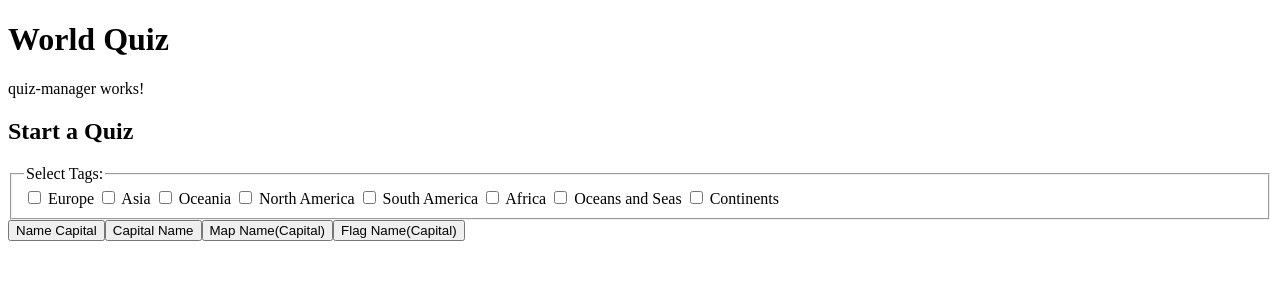
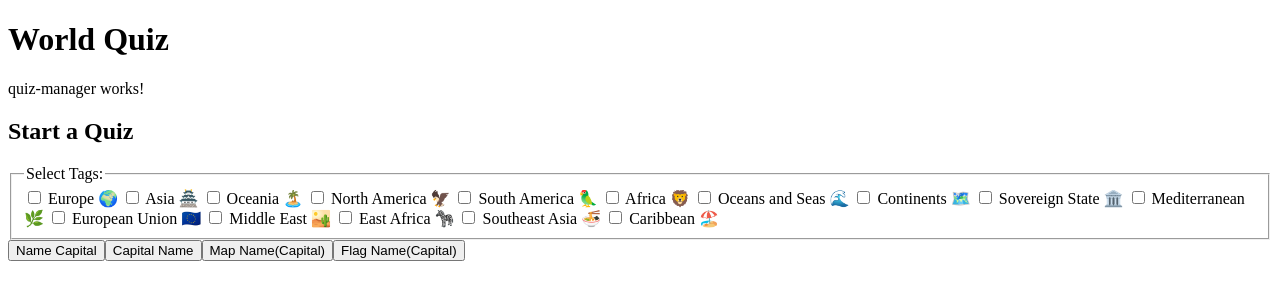
Before and after one commit to Joel-Mueller/world-quiz, an Angular app in the folder client/: page / in a window 1280 px wide. Shown: the top 300 px of the page. Built offline with nearby package versions, Linux system fonts and the light colour scheme.

Commit message:
Add emojis to the tag names and add all tags

```diff
--- /dev/null
+++ b/client/src/app/entities/Category.ts
@@ -0,0 +1,7 @@
+export enum Category {
+  NAME,
+  CAPITAL,
+  FLAG,
+  MAP,
+  NAME_AND_CAPITAL
+}
--- /dev/null
+++ b/client/src/app/entities/Tag.ts
@@ -0,0 +1,51 @@
+export enum Tag {
+  EUROPE,
+  ASIA,
+  OCEANIA,
+  NORTH_AMERICA,
+  SOUTH_AMERICA,
+  AFRICA,
+  OCEANS_AND_SEAS,
+  CONTINENTS,
+  SOVEREIGN_STATE,
+  MEDITERRANEAN,
+  EUROPEAN_UNION,
+  MIDDLE_EAST,
+  EAST_AFRICA,
+  SOUTHEAST_ASIA,
+  CARIBBEAN
+}
+
+  //   US_STATES
+  //   Canada_STATES
+  //   SWITZERLAND_CANTON
+  //   AUSTRALIA_STATES
+
+// Used for the CSV parsing
+const tagMap: Record<string, Tag> = {
+  "Europe": Tag.EUROPE,
+  "Asia": Tag.ASIA,
+  "Oceania": Tag.OCEANIA,
+  "North_America": Tag.NORTH_AMERICA,
+  "South_America": Tag.SOUTH_AMERICA,
+  "Africa": Tag.AFRICA,
+  "Oceans+Seas": Tag.OCEANS_AND_SEAS,
+  "Continents": Tag.CONTINENTS,
+  "Sovereign_State": Tag.SOVEREIGN_STATE,
+  "Mediterranean": Tag.MEDITERRANEAN,
+  "European_Union": Tag.EUROPEAN_UNION,
+  "Middle_East": Tag.MIDDLE_EAST,
+  "East_Africa": Tag.EAST_AFRICA,
+  "Southeast_Asia": Tag.SOUTHEAST_ASIA,
+  "Caribbean" : Tag.CARIBBEAN
+};
+
+export class TagFinder {
+  static getEnumByString(tagName: string): Tag | undefined {
+    return tagMap[tagName];
+  }
+
+  static getStringByEnum(tagValue: Tag): string | undefined {
+    return Object.keys(tagMap).find((key) => tagMap[key] === tagValue);
+  }
+}
--- a/client/src/app/quiz-manager/quiz-manager.component.ts
+++ b/client/src/app/quiz-manager/quiz-manager.component.ts
@@ -3,9 +3,9 @@ import { QuizComponent } from '../quiz/quiz.component';
 import { ApiService } from '../api.service';
 import { QuizService } from '../quiz.service';
 import { FormsModule } from '@angular/forms';
-import { Tag } from '../ressources/Tag';
-import { Quiz } from '../ressources/Quiz';
-import { Category } from '../ressources/Category';
+import { Tag } from '../entities/Tag';
+import { Quiz } from '../entities/Quiz';
+import { Category } from '../entities/Category';
 
 @Component({
   selector: 'app-quiz-manager',
@@ -19,14 +19,21 @@ export class QuizManagerComponent {
   currentQuiz?: Quiz;
 
   tagMap: Record<string, Tag> = {
-    'Europe': Tag.EUROPE,
-    'Asia': Tag.ASIA,
-    'Oceania': Tag.OCEANIA,
-    'North America': Tag.NORTH_AMERICA,
-    'South America': Tag.SOUTH_AMERICA,
-    'Africa': Tag.AFRICA,
-    'Oceans and Seas': Tag.OCEANS_AND_SEAS,
-    'Continents': Tag.CONTINENTS,
+    'Europe 🌍': Tag.EUROPE,
+    'Asia 🏯': Tag.ASIA,
+    'Oceania 🏝️': Tag.OCEANIA,
+    'North America 🦅': Tag.NORTH_AMERICA,
+    'South America 🦜': Tag.SOUTH_AMERICA,
+    'Africa 🦁': Tag.AFRICA,
+    'Oceans and Seas 🌊': Tag.OCEANS_AND_SEAS,
+    'Continents 🗺️': Tag.CONTINENTS,
+    'Sovereign State 🏛️': Tag.SOVEREIGN_STATE,
+    'Mediterranean 🌿': Tag.MEDITERRANEAN,
+    'European Union 🇪🇺': Tag.EUROPEAN_UNION,
+    'Middle East 🏜️': Tag.MIDDLE_EAST,
+    'East Africa 🦓': Tag.EAST_AFRICA,
+    'Southeast Asia 🍜': Tag.SOUTHEAST_ASIA,
+    'Caribbean 🏖️': Tag.CARIBBEAN,
   };
 
   tagOptions = Object.keys(this.tagMap);
--- a/client/src/app/quiz.service.ts
+++ b/client/src/app/quiz.service.ts
@@ -1,11 +1,11 @@
 import { Injectable } from '@angular/core';
-import { Place } from './ressources/Place';
-import { PlaceRaw } from './ressources/Place';
-import { Quiz } from './ressources/Quiz';
-import { PlaceConverter } from './ressources/Place';
+import { Place } from './entities/Place';
+import { PlaceRaw } from './entities/Place';
+import { Quiz } from './entities/Quiz';
+import { PlaceConverter } from './entities/Place';
 import { HttpClient } from '@angular/common/http';
-import { Tag } from './ressources/Tag';
-import { Category } from './ressources/Category';
+import { Tag } from './entities/Tag';
+import { Category } from './entities/Category';
 
 @Injectable({
   providedIn: 'root',
@@ -20,24 +20,53 @@ export class QuizService {
     this.loadMain();
   }
 
-  public getQuiz(tags: Tag[], category1: Category, category2: Category) {
+  public getQuiz(tags: Tag[], frontCategory: Category, backCategory: Category) {
     return {
-      front: Category.MAP,
-      back: Category.NAME_AND_CAPITAL,
-      places: [
-        {
-          id: 1,
-          name: 'Abkhazia',
-          info: 'A region in the South Caucasus.',
-          capital: 'Sukhumi',
-          capitalInfo: 'The capital city of Abkhazia.',
-          flag: 'ug-flag-abkhazia.svg',
-          map: 'ug-map-abkhazia.png',
-          tags: [Tag.AFRICA, Tag.ASIA],
-        },
-      ],
+      front: frontCategory,
+      back: backCategory,
+      places: this.getWithFilter(tags, frontCategory, backCategory)
     };
   }
+
+  // Place Manager
+
+  public getAllPlaces() {
+    return this.places.slice();
+  }
+
+  public getWithFilter(tags: Tag[], category1: Category, category2: Category): Place[] {
+    let filteredTags = this.filterTags(tags, this.getAllPlaces());
+    let filteredCategory = this.filterCategory(category1, filteredTags);
+    let filteredCategory2 = this.filterCategory(category2, filteredCategory);
+    return filteredCategory2;
+  }
+
+  private filterTags(tags: Tag[], places: Place[]): Place[] {
+    return places.filter(place =>
+      place.tags.some(tag => tags.includes(tag))
+    );
+  }
+
+  private filterCategory(category: Category, places: Place[]): Place[] {
+    return places.filter((place) => {
+      switch (category) {
+        case Category.NAME:
+          return !!place.name;
+        case Category.CAPITAL:
+          return !!place.capital;
+        case Category.FLAG:
+          return !!place.flag;
+        case Category.MAP:
+          return !!place.map;
+        case Category.NAME_AND_CAPITAL:
+          return !!place.name;
+        default:
+          return false;
+      }
+    });
+  }
+
+  // Load the CSV files
 
   public loadMain() {
     this.http.get('data/main.csv', { responseType: 'text' }).subscribe({
@@ -164,9 +193,9 @@ export class QuizService {
   public makePlaces() {
     this.places = PlaceConverter.getPlaces(this.placesRaw);
     console.log('Places successfully convertet')
-    console.log(this.places);
-    for (const c of this.places) {
-      console.log(PlaceConverter.toString(c));
-    }
+    // console.log(this.places);
+    // for (const c of this.places) {
+    //   console.log(PlaceConverter.toString(c));
+    // }
   }
 }
--- a/client/src/app/quiz/quiz.component.ts
+++ b/client/src/app/quiz/quiz.component.ts
@@ -1,8 +1,8 @@
 import { Component, Input, HostListener } from '@angular/core';
-import { Place } from '../ressources/Place';
+import { Place } from '../entities/Place';
 import { ApiService } from '../api.service';
-import { Quiz } from '../ressources/Quiz';
-import { Category } from '../ressources/Category';
+import { Quiz } from '../entities/Quiz';
+import { Category } from '../entities/Category';
 
 @Component({
   selector: 'app-quiz',
--- a/client/src/app/ressources/Category.ts
+++ /dev/null
@@ -1,25 +0,0 @@
-export enum Category {
-  NAME = 1,
-  CAPITAL = 2,
-  FLAG = 3,
-  MAP = 4,
-  NAME_AND_CAPITAL = 5,
-}
-
-const categoryMap: Record<string, Category> = {
-  "Name": Category.NAME,
-  "Capital": Category.CAPITAL,
-  "Flag": Category.FLAG,
-  "Map": Category.MAP,
-  "Name+Capital": Category.NAME_AND_CAPITAL,
-};
-
-export class CategoryFinder {
-  static getEnumByString(categoryName: string): Category | undefined {
-    return categoryMap[categoryName];
-  }
-
-  static getStringByEnum(categoryValue: Category): string | undefined {
-    return Object.keys(categoryMap).find((key) => categoryMap[key] === categoryValue);
-  }
-}
--- a/client/src/app/ressources/Tag.ts
+++ /dev/null
@@ -1,37 +0,0 @@
-export enum Tag {
-  EUROPE = 1,
-  ASIA = 2,
-  OCEANIA = 3,
-  NORTH_AMERICA = 4,
-  SOUTH_AMERICA = 5,
-  AFRICA = 6,
-  OCEANS_AND_SEAS = 7,
-  CONTINENTS = 8,
-  SOVEREIGN_STATE = 9
-  //   US_STATES = 9,
-  //   Canada_STATES = 10,
-  //   SWITZERLAND_CANTON = 11,
-  //   AUSTRALIA_STATES = 12,
-}
-
-const tagMap: Record<string, Tag> = {
-  "Europe": Tag.EUROPE,
-  "Asia": Tag.ASIA,
-  "Oceania": Tag.OCEANIA,
-  "North_America": Tag.NORTH_AMERICA,
-  "South_America": Tag.SOUTH_AMERICA,
-  "Africa": Tag.AFRICA,
-  "Oceans+Seas": Tag.OCEANS_AND_SEAS,
-  "Continents": Tag.CONTINENTS,
-  "Sovereign_State": Tag.SOVEREIGN_STATE
-};
-
-export class TagFinder {
-  static getEnumByString(tagName: string): Tag | undefined {
-    return tagMap[tagName];
-  }
-
-  static getStringByEnum(tagValue: Tag): string | undefined {
-    return Object.keys(tagMap).find((key) => tagMap[key] === tagValue);
-  }
-}
```
Also changed, not shown: client/src/app/ressources/OldPlaceLoader.ts (deleted, +0 -125 lines), client/src/app/ressources/OldPlaceManager.ts (deleted, +0 -47 lines), client/src/app/entities/Place.ts (renamed from client/src/app/ressources/Place.ts), client/src/app/entities/Quiz.ts (renamed from client/src/app/ressources/Quiz.ts).
